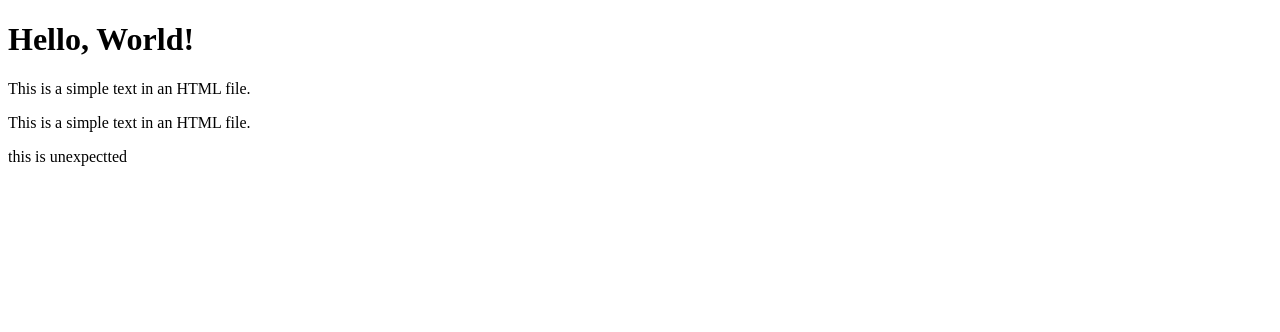
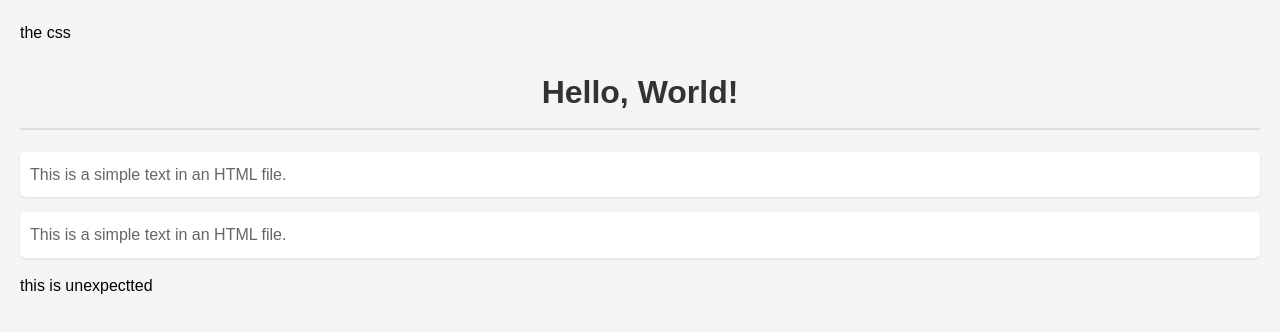
Before and after one commit to jabezinu/having_fun_8, a plain HTML site: page index.html in a window 1280 px wide. Drawn offline with Linux system fonts and the light colour scheme.

Commit message:
having fun

```diff
--- a/index.html
+++ b/index.html
@@ -4,11 +4,36 @@
     <meta charset="UTF-8">
     <meta name="viewport" content="width=device-width, initial-scale=1.0">
     <title>Simple Text</title>
+the css     <style>
+        body {
+            font-family: Arial, sans-serif;
+            line-height: 1.6;
+            margin: 0;
+            padding: 20px;
+            background-color: #f5f5f5;
+        }
+
+        h1 {
+            color: #333;
+            text-align: center;
+            padding-bottom: 10px;
+            border-bottom: 2px solid #ddd;
+        }
+
+        p {
+            color: #666;
+            margin: 15px 0;
+            padding: 10px;
+            background-color: white;
+            border-radius: 5px;
+            box-shadow: 0 1px 3px rgba(0,0,0,0.1);
+        }
+    </style>
 </head>
 <body>
     <h1>Hello, World!</h1>
     <p>This is a simple text in an HTML file.</p>
     <p>This is a simple text in an HTML file.</p>
-    this is unexpectted
 </body>
 </html>
+this is unexpectted
```
